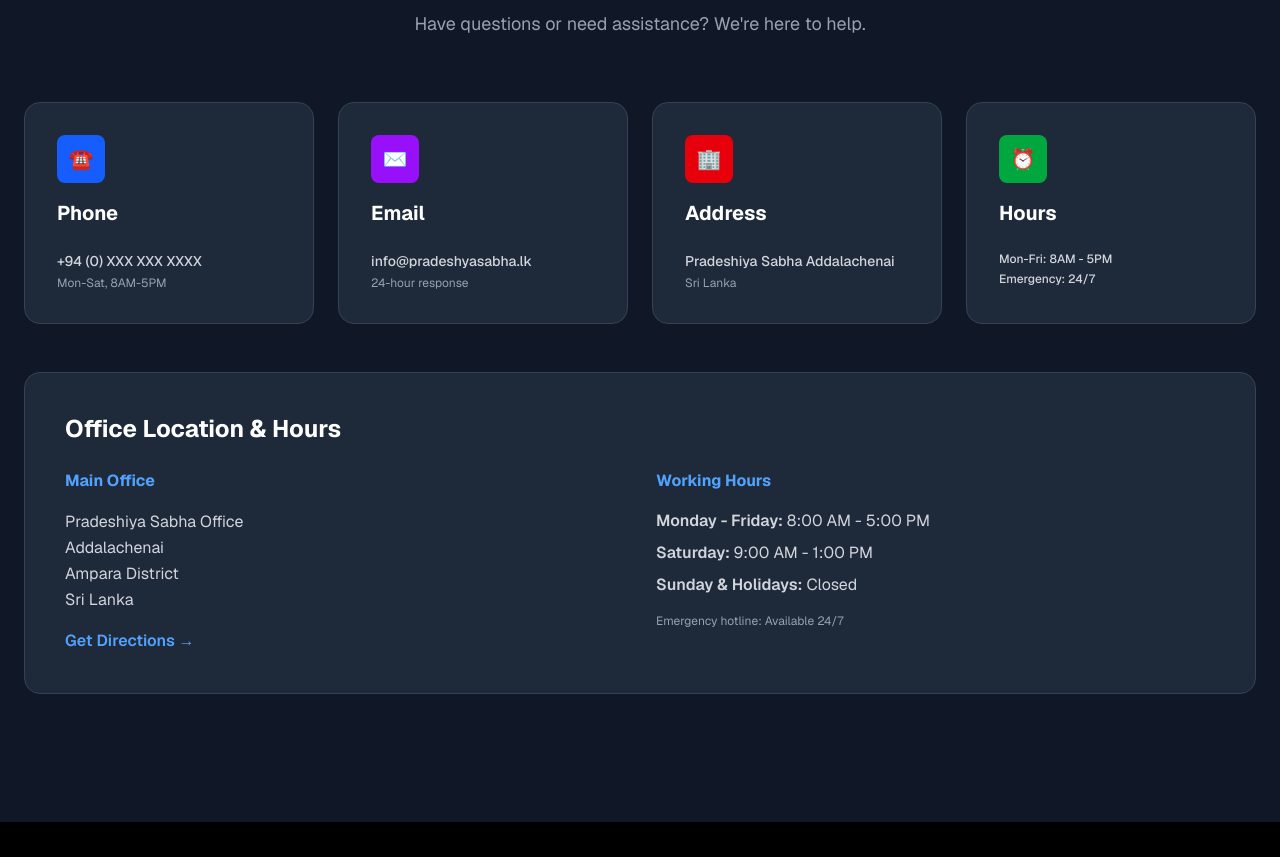
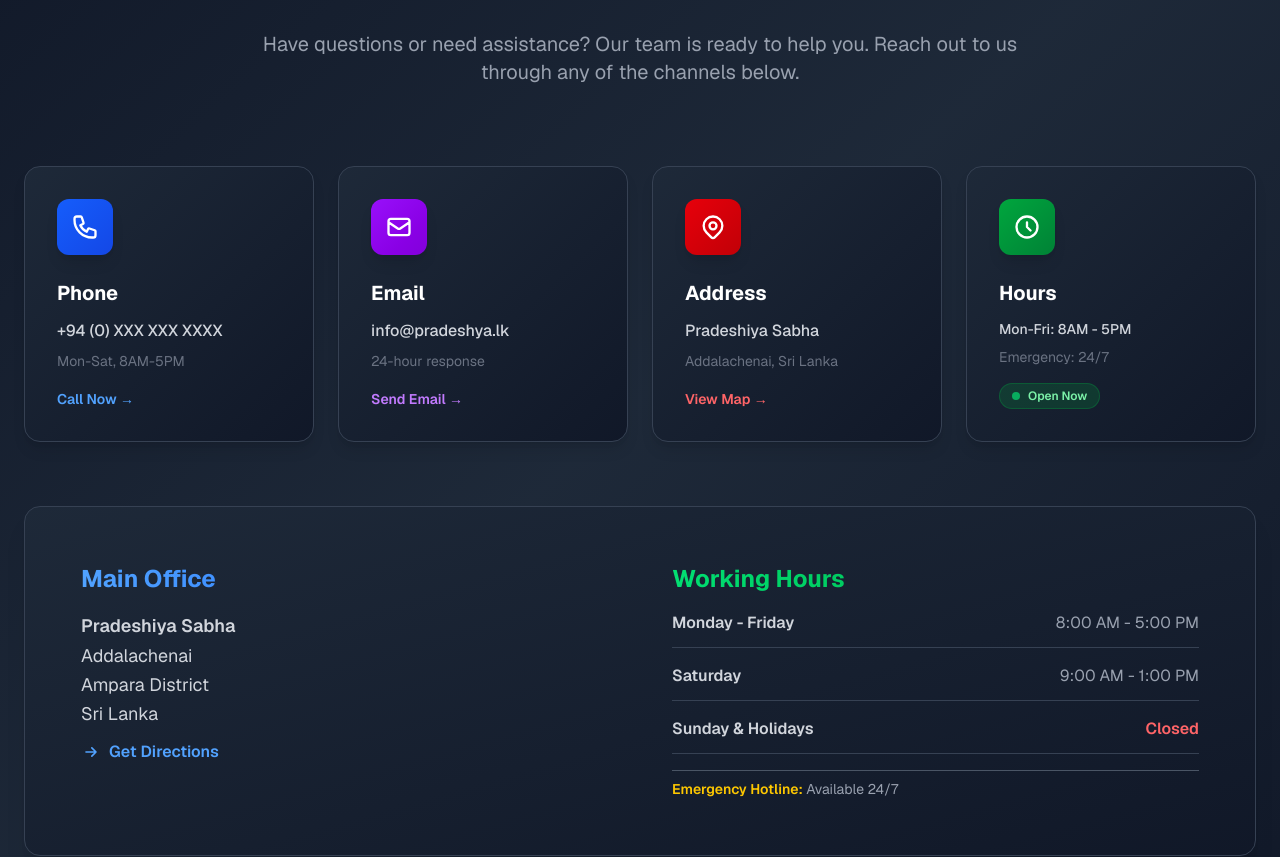
Before and after one commit to CodeCrafter-X/onlineComplientWebProject, a Next.js app: page / in a window 1280 px wide. Shown: the part 3682-4539 px from the top of the page. Built offline with nearby package versions, Linux system fonts and the light colour scheme; no server answers.

Commit message:
change the contac us ui design

```diff
--- a/src/app/page.js
+++ b/src/app/page.js
@@ -367,96 +367,136 @@ export default function Home() {
       </section>
 
       {/* Contact Section */}
-      <section id="contact" className="py-20 md:py-32 px-4 md:px-6 bg-gray-900 text-white">
+      <section id="contact" className="py-20 md:py-32 px-4 md:px-6 bg-gradient-to-br from-gray-900 via-gray-800 to-gray-900 text-white">
         <div className="max-w-7xl mx-auto">
           {/* Section Header */}
-          <div className="text-center mb-12 md:mb-16 animate-fade-in-down">
-            <h2 className="text-3xl md:text-4xl lg:text-5xl font-bold mb-4 animate-fade-in-down" style={{ animationDelay: '0.1s' }}>
-              Contact Us
+          <div className="text-center mb-16 md:mb-20 animate-fade-in-down">
+            <h2 className="text-4xl md:text-5xl lg:text-6xl font-bold mb-6 animate-fade-in-down" style={{ animationDelay: '0.1s' }}>
+              Get In Touch
             </h2>
-            <p className="text-gray-400 text-lg max-w-2xl mx-auto animate-fade-in-down" style={{ animationDelay: '0.2s' }}>
-              Have questions or need assistance? We're here to help.
+            <p className="text-gray-400 text-lg md:text-xl max-w-3xl mx-auto animate-fade-in-down" style={{ animationDelay: '0.2s' }}>
+              Have questions or need assistance? Our team is ready to help you. Reach out to us through any of the channels below.
             </p>
           </div>
 
           {/* Contact Cards */}
-          <div className="grid md:grid-cols-4 gap-6 mb-12">
+          <div className="grid md:grid-cols-4 gap-6 mb-16">
             {/* Phone Card */}
-            <div className="group relative bg-gray-800 rounded-2xl p-6 md:p-8 border border-gray-700 hover:border-blue-500 transition-all duration-300 animate-slide-up" style={{ animationDelay: '0.1s' }}>
-              <div className="mb-6">
-                <div className="w-12 h-12 bg-blue-600 rounded-lg flex items-center justify-center mb-4 group-hover:scale-110 transition-transform duration-300">
-                  <span className="text-xl">☎️</span>
+            <div className="group relative bg-gradient-to-br from-gray-800 to-gray-900 rounded-2xl p-8 border border-gray-700 hover:border-blue-500 hover:from-gray-750 transition-all duration-300 animate-slide-up shadow-lg hover:shadow-2xl hover:shadow-blue-500/20" style={{ animationDelay: '0.1s' }}>
+              <div className="flex flex-col h-full">
+                <div className="w-14 h-14 bg-gradient-to-br from-blue-600 to-blue-700 rounded-xl flex items-center justify-center mb-6 group-hover:scale-110 transition-transform duration-300 shadow-lg">
+                  <svg className="w-7 h-7 text-white" fill="none" stroke="currentColor" viewBox="0 0 24 24">
+                    <path strokeLinecap="round" strokeLinejoin="round" strokeWidth={2} d="M3 5a2 2 0 012-2h3.28a1 1 0 01.948.684l1.498 4.493a1 1 0 01-.502 1.21l-2.257 1.13a11.042 11.042 0 005.516 5.516l1.13-2.257a1 1 0 011.21-.502l4.493 1.498a1 1 0 01.684.949V19a2 2 0 01-2 2h-1C9.716 21 3 14.284 3 6V5z" />
+                  </svg>
                 </div>
-                <h3 className="text-xl font-bold mb-2">Phone</h3>
+                <h3 className="text-xl font-bold mb-3">Phone</h3>
+                <p className="text-gray-300 font-medium text-base mb-2">+94 (0) XXX XXX XXXX</p>
+                <p className="text-gray-500 text-sm flex-grow">Mon-Sat, 8AM-5PM</p>
+                <a href="tel:+94" className="mt-4 text-blue-400 hover:text-blue-300 font-semibold text-sm transition-colors">Call Now →</a>
               </div>
-              <p className="text-gray-300 font-medium text-sm">+94 (0) XXX XXX XXXX</p>
-              <p className="text-gray-400 text-xs mt-1">Mon-Sat, 8AM-5PM</p>
             </div>
 
             {/* Email Card */}
-            <div className="group relative bg-gray-800 rounded-2xl p-6 md:p-8 border border-gray-700 hover:border-purple-500 transition-all duration-300 animate-slide-up" style={{ animationDelay: '0.2s' }}>
-              <div className="mb-6">
-                <div className="w-12 h-12 bg-purple-600 rounded-lg flex items-center justify-center mb-4 group-hover:scale-110 transition-transform duration-300">
-                  <span className="text-xl">✉️</span>
+            <div className="group relative bg-gradient-to-br from-gray-800 to-gray-900 rounded-2xl p-8 border border-gray-700 hover:border-purple-500 transition-all duration-300 animate-slide-up shadow-lg hover:shadow-2xl hover:shadow-purple-500/20" style={{ animationDelay: '0.2s' }}>
+              <div className="flex flex-col h-full">
+                <div className="w-14 h-14 bg-gradient-to-br from-purple-600 to-purple-700 rounded-xl flex items-center justify-center mb-6 group-hover:scale-110 transition-transform duration-300 shadow-lg">
+                  <svg className="w-7 h-7 text-white" fill="none" stroke="currentColor" viewBox="0 0 24 24">
+                    <path strokeLinecap="round" strokeLinejoin="round" strokeWidth={2} d="M3 8l7.89 5.26a2 2 0 002.22 0L21 8M5 19h14a2 2 0 002-2V7a2 2 0 00-2-2H5a2 2 0 00-2 2v10a2 2 0 002 2z" />
+                  </svg>
                 </div>
-                <h3 className="text-xl font-bold mb-2">Email</h3>
+                <h3 className="text-xl font-bold mb-3">Email</h3>
+                <p className="text-gray-300 font-medium text-base mb-2 break-all">info@pradeshya.lk</p>
+                <p className="text-gray-500 text-sm flex-grow">24-hour response</p>
+                <a href="mailto:info@pradeshya.lk" className="mt-4 text-purple-400 hover:text-purple-300 font-semibold text-sm transition-colors">Send Email →</a>
               </div>
-              <p className="text-gray-300 font-medium text-sm break-all">info@pradeshyasabha.lk</p>
-              <p className="text-gray-400 text-xs mt-1">24-hour response</p>
             </div>
 
             {/* Location Card */}
-            <div className="group relative bg-gray-800 rounded-2xl p-6 md:p-8 border border-gray-700 hover:border-red-500 transition-all duration-300 animate-slide-up" style={{ animationDelay: '0.3s' }}>
-              <div className="mb-6">
-                <div className="w-12 h-12 bg-red-600 rounded-lg flex items-center justify-center mb-4 group-hover:scale-110 transition-transform duration-300">
-                  <span className="text-xl">🏢</span>
+            <div className="group relative bg-gradient-to-br from-gray-800 to-gray-900 rounded-2xl p-8 border border-gray-700 hover:border-red-500 transition-all duration-300 animate-slide-up shadow-lg hover:shadow-2xl hover:shadow-red-500/20" style={{ animationDelay: '0.3s' }}>
+              <div className="flex flex-col h-full">
+                <div className="w-14 h-14 bg-gradient-to-br from-red-600 to-red-700 rounded-xl flex items-center justify-center mb-6 group-hover:scale-110 transition-transform duration-300 shadow-lg">
+                  <svg className="w-7 h-7 text-white" fill="none" stroke="currentColor" viewBox="0 0 24 24">
+                    <path strokeLinecap="round" strokeLinejoin="round" strokeWidth={2} d="M17.657 16.657L13.414 20.9a1.998 1.998 0 01-2.827 0l-4.244-4.243a8 8 0 1111.314 0z" />
+                    <path strokeLinecap="round" strokeLinejoin="round" strokeWidth={2} d="M15 11a3 3 0 11-6 0 3 3 0 016 0z" />
+                  </svg>
                 </div>
-                <h3 className="text-xl font-bold mb-2">Address</h3>
+                <h3 className="text-xl font-bold mb-3">Address</h3>
+                <p className="text-gray-300 font-medium text-base mb-2">Pradeshiya Sabha</p>
+                <p className="text-gray-500 text-sm flex-grow">Addalachenai, Sri Lanka</p>
+                <a href="https://maps.app.goo.gl/sQSgHAfeEwF8XmrY7" target="_blank" rel="noopener noreferrer" className="mt-4 text-red-400 hover:text-red-300 font-semibold text-sm transition-colors">View Map →</a>
               </div>
-              <p className="text-gray-300 font-medium text-sm">Pradeshiya Sabha Addalachenai</p>
-              <p className="text-gray-400 text-xs mt-1">Sri Lanka</p>
             </div>
 
             {/* Hours Card */}
-            <div className="group relative bg-gray-800 rounded-2xl p-6 md:p-8 border border-gray-700 hover:border-green-500 transition-all duration-300 animate-slide-up" style={{ animationDelay: '0.4s' }}>
-              <div className="mb-6">
-                <div className="w-12 h-12 bg-green-600 rounded-lg flex items-center justify-center mb-4 group-hover:scale-110 transition-transform duration-300">
-                  <span className="text-xl">⏰</span>
+            <div className="group relative bg-gradient-to-br from-gray-800 to-gray-900 rounded-2xl p-8 border border-gray-700 hover:border-green-500 transition-all duration-300 animate-slide-up shadow-lg hover:shadow-2xl hover:shadow-green-500/20" style={{ animationDelay: '0.4s' }}>
+              <div className="flex flex-col h-full">
+                <div className="w-14 h-14 bg-gradient-to-br from-green-600 to-green-700 rounded-xl flex items-center justify-center mb-6 group-hover:scale-110 transition-transform duration-300 shadow-lg">
+                  <svg className="w-7 h-7 text-white" fill="none" stroke="currentColor" viewBox="0 0 24 24">
+                    <path strokeLinecap="round" strokeLinejoin="round" strokeWidth={2} d="M12 8v4l3 3m6-3a9 9 0 11-18 0 9 9 0 0118 0z" />
+                  </svg>
                 </div>
-                <h3 className="text-xl font-bold mb-2">Hours</h3>
+                <h3 className="text-xl font-bold mb-3">Hours</h3>
+                <p className="text-gray-300 font-medium text-sm mb-2">Mon-Fri: 8AM - 5PM</p>
+                <p className="text-gray-500 text-sm flex-grow">Emergency: 24/7</p>
+                <div className="mt-4 inline-block">
+                  <span className="inline-flex items-center px-3 py-1 rounded-full text-xs font-semibold bg-green-600/20 text-green-300 border border-green-600/30">
+                    <span className="w-2 h-2 bg-green-400 rounded-full mr-2 animate-pulse"></span>
+                    Open Now
+                  </span>
                 </div>
-              <p className="text-gray-300 font-medium text-xs">Mon-Fri: 8AM - 5PM</p>
-              <p className="text-gray-300 font-medium text-xs mt-1">Emergency: 24/7</p>
+              </div>
             </div>
           </div>
 
           {/* Office Location Details */}
-          <div className="bg-gray-800 rounded-2xl p-8 md:p-10 border border-gray-700">
-            <h3 className="text-2xl font-bold mb-6">Office Location & Hours</h3>
-            <div className="grid md:grid-cols-2 gap-8">
+          <div className="bg-gradient-to-br from-gray-800 to-gray-900 rounded-2xl p-10 md:p-14 border border-gray-700 shadow-xl">
+            <div className="grid md:grid-cols-2 gap-10 md:gap-16">
+              <div className="space-y-6">
                 <div>
-                <h4 className="font-bold text-blue-400 mb-4">Main Office</h4>
-                <p className="text-gray-300 mb-4 leading-relaxed">
-                  Pradeshiya Sabha Office<br/>
+                  <h4 className="text-2xl font-bold text-transparent bg-clip-text bg-gradient-to-r from-blue-400 to-blue-600 mb-4">Main Office</h4>
+                  <div className="space-y-3">
+                    <p className="text-gray-300 text-lg leading-relaxed">
+                      <span className="font-semibold">Pradeshiya Sabha</span><br/>
                       Addalachenai<br/>
                       Ampara District<br/>
                       Sri Lanka
                     </p>
-                <Link
-                  href="https://maps.google.com"
+                    <a
+                      href="https://maps.app.goo.gl/sQSgHAfeEwF8XmrY7"
                       target="_blank"
-                  className="inline-block text-blue-400 hover:text-blue-300 font-semibold"
+                      rel="noopener noreferrer"
+                      className="inline-flex items-center text-blue-400 hover:text-blue-300 font-semibold transition-colors group/link"
                     >
-                  Get Directions →
-                </Link>
+                      <svg className="w-5 h-5 mr-2 group-hover/link:translate-x-1 transition-transform" fill="none" stroke="currentColor" viewBox="0 0 24 24">
+                        <path strokeLinecap="round" strokeLinejoin="round" strokeWidth={2} d="M13 7l5 5m0 0l-5 5m5-5H6" />
+                      </svg>
+                      Get Directions
+                    </a>
                   </div>
+                </div>
+              </div>
+              <div className="space-y-6">
                 <div>
-                <h4 className="font-bold text-blue-400 mb-4">Working Hours</h4>
-                <div className="text-gray-300 space-y-2">
-                  <p><span className="font-semibold">Monday - Friday:</span> 8:00 AM - 5:00 PM</p>
-                  <p><span className="font-semibold">Saturday:</span> 9:00 AM - 1:00 PM</p>
-                  <p><span className="font-semibold">Sunday & Holidays:</span> Closed</p>
-                  <p className="text-xs text-gray-400 mt-4">Emergency hotline: Available 24/7</p>
+                  <h4 className="text-2xl font-bold text-transparent bg-clip-text bg-gradient-to-r from-green-400 to-green-600 mb-4">Working Hours</h4>
+                  <div className="space-y-4">
+                    <div className="flex justify-between items-center border-b border-gray-700 pb-3">
+                      <span className="text-gray-300 font-semibold">Monday - Friday</span>
+                      <span className="text-gray-400">8:00 AM - 5:00 PM</span>
+                    </div>
+                    <div className="flex justify-between items-center border-b border-gray-700 pb-3">
+                      <span className="text-gray-300 font-semibold">Saturday</span>
+                      <span className="text-gray-400">9:00 AM - 1:00 PM</span>
+                    </div>
+                    <div className="flex justify-between items-center border-b border-gray-700 pb-3">
+                      <span className="text-gray-300 font-semibold">Sunday & Holidays</span>
+                      <span className="text-red-400 font-semibold">Closed</span>
+                    </div>
+                    <div className="pt-2 mt-4 border-t border-gray-600">
+                      <p className="text-sm text-gray-400">
+                        <span className="font-semibold text-yellow-400">Emergency Hotline:</span> Available 24/7
+                      </p>
+                    </div>
+                  </div>
                 </div>
               </div>
             </div>
```
Lines whose indentation alone changed are shown as unchanged.
